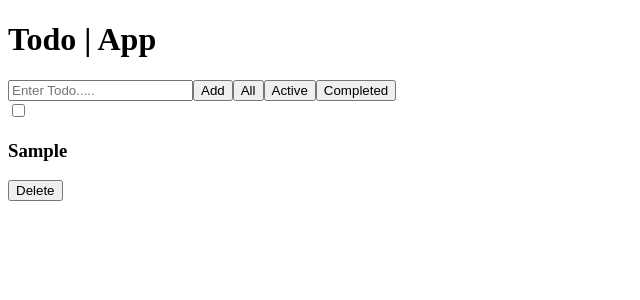
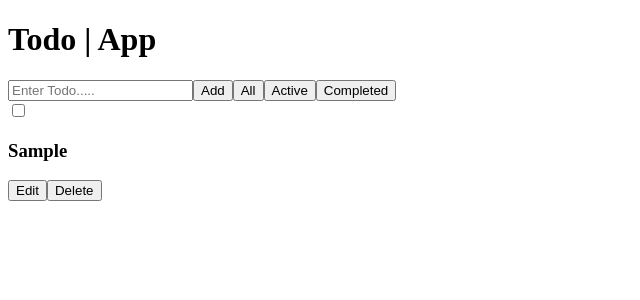
Before and after one commit to CodewithMe89/Todo-App, a React (Vite) app: page / in a window 1280 px wide. Both pictures are taken after typing "Sample" into the empty fields and a click on the button "Add". Shown: the top 300 px of the page, without its empty margins (0-640 px from the left). Built offline with nearby package versions, Linux system fonts and the light colour scheme.

Commit message:
edit todo feature done

```diff
--- a/src/App.jsx
+++ b/src/App.jsx
@@ -29,6 +29,16 @@ function App() {
         target.id === id
           ? { ...target, completed: !target.completed }
           : target
+      )
+    )
+  }
+
+  function handleEditTodo(id,newText){
+    setTodos(prevTodos =>
+      prevTodos.map(todo =>
+        todo.id === id
+        ? {...todo,text: newText}
+        : todo
       )
     )
   }
@@ -65,7 +75,8 @@ function App() {
       <TodoList
       todos={filteredTodos}
       onDeleteTodo={handleDeleteTodo}
-      handleToggleComplete={handleToggleComplete} />
+      handleToggleComplete={handleToggleComplete}
+      handleEditTodo={handleEditTodo} />
     </>
   )
 }
--- a/src/Component/TodoItem.jsx
+++ b/src/Component/TodoItem.jsx
@@ -1,22 +1,50 @@
-function TodoItem({ todo, onDeleteTodo, handleToggleComplete }) {
+import { useState } from 'react'
+function TodoItem({ todo, onDeleteTodo, handleToggleComplete, handleEditTodo }) {
 
-    function handleDeleteTodo(){
+    const [isEditing, setIsEditing] = useState(false)
+    const [editedText, setEditedText] = useState(todo.text)
+
+    function handleDeleteTodo() {
         onDeleteTodo(todo.id)
     }
 
     return (
         <>
-            <div>
+            {isEditing
+                ?
+                <>
+                    <input
+                        type="text"
+                        placeholder="Enter New Text....."
+                        value={editedText}
+                        onChange={(e) => setEditedText(e.target.value)} />
+                    <button onClick={() => {
+                        if (editedText.trim() === "")
+                            return
+
+                        handleEditTodo(todo.id, editedText)
+                        setIsEditing(false)}
+                    }>Save</button>
+
+                    <button onClick={() => {
+                        setEditedText(todo.text)
+                        setIsEditing(false)
+                    }}>cancel</button>
+                </>
+                :
+                <>
                     <input type="checkbox"
                         checked={todo.completed}
-                onChange={() => {handleToggleComplete(todo.id)}}/>
+                        onChange={() => { handleToggleComplete(todo.id) }} />
                     <h3 style={{
                         textDecoration: todo.completed
                             ? "line-through"
                             : "none"
                     }}>{todo.text}</h3>
+
+                    <button onClick={() => setIsEditing(true)}>Edit</button>
                     <button onClick={handleDeleteTodo}>Delete</button>
-            </div>
+                </>}
         </>
     )
 }
--- a/src/Component/TodoList.jsx
+++ b/src/Component/TodoList.jsx
@@ -1,6 +1,6 @@
 import TodoItem from './TodoItem'
 
-function TodoList({ todos, onDeleteTodo, handleToggleComplete}) {
+function TodoList({ todos, onDeleteTodo, handleToggleComplete,handleEditTodo}) {
     return (
         <>
             {
@@ -12,6 +12,7 @@ function TodoList({ todos, onDeleteTodo, handleToggleComplete}) {
                                 todo={todo}
                                 onDeleteTodo={onDeleteTodo}
                                 handleToggleComplete={handleToggleComplete}
+                                handleEditTodo={handleEditTodo}
                             />
                         </div>
                     ))}
```
Lines whose indentation alone changed are shown as unchanged.
